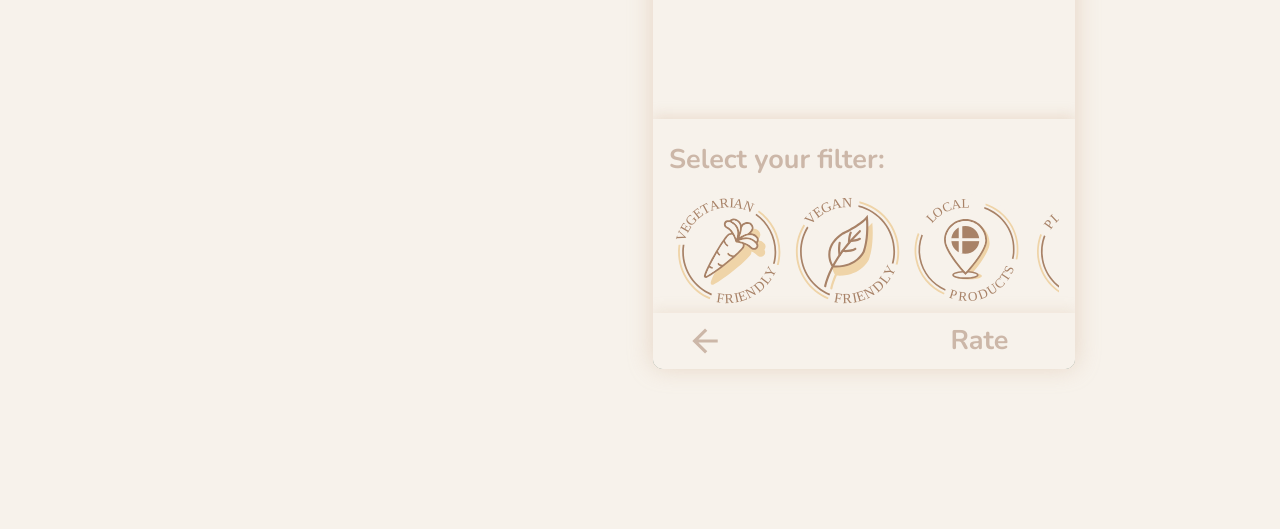
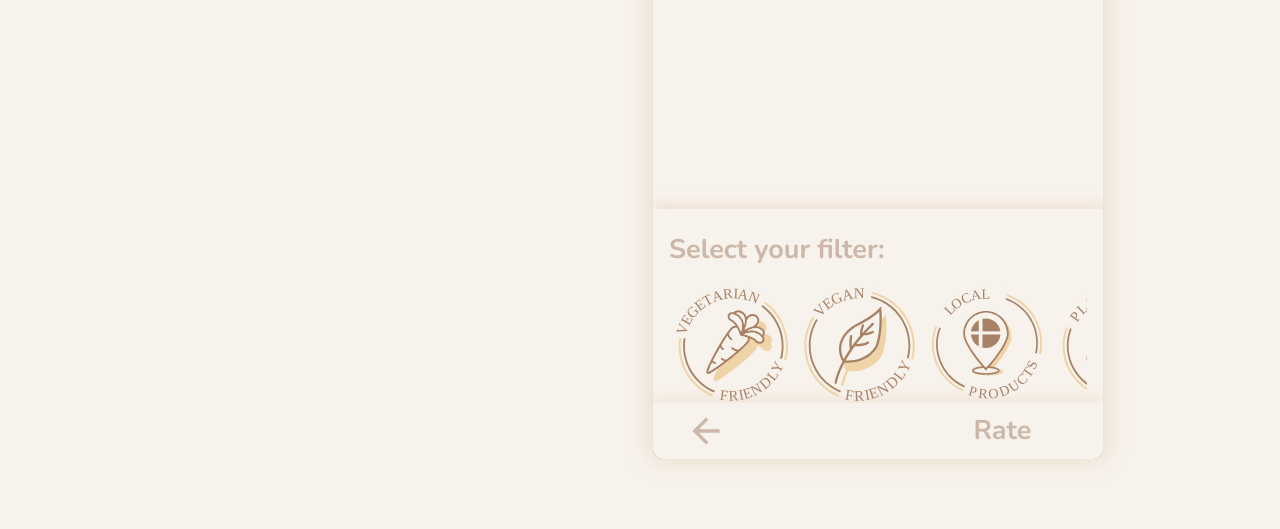
Before and after one commit to otoxiep95/karma, a website: page code/rate/index-rate.html in a window 1280 px wide. Shown: the part 271-800 px from the top of the page. Drawn offline with nearby package versions, Linux system fonts and the light colour scheme; no server answers.

Commit message:
rating box responsive

```diff
--- a/code/css/scss/modules/_range.scss
+++ b/code/css/scss/modules/_range.scss
@@ -1,14 +1,80 @@
 @import "variables";
 
 //////////////////////////
+// RATE CONTENT - BODY  //
+
+.rate__content {
+  position: fixed;
+}
+
+// for desktop
+@include for-tablet-portrait-up {
+  .rate__content {
+    @include size(100vw, 100vh);
+    margin-top: 20vh;
+    padding: $padding-body-desk;
+    display: grid;
+    grid-template-columns: 1fr 1fr;
+    grid-gap: 2.6rem;
+    &__title {
+      grid-column: 1/2;
+      padding: 0;
+    }
+    // rate__container
+    &__rate-window {
+      grid-column: 2/3;
+      grid-row: 1/-1;
+    }
+  }
+}
+
+/////////////////////////////////////
+//    RATE CONTAINER / WINDOW      //
+
+.rate__container {
+  // mobile
+  @include size(100vw, 100vh);
+
+  //desktop
+  @include for-tablet-portrait-up {
+    @include size(450px, 570px);
+    position: relative;
+    overflow: hidden;
+    @include box-shadow($ourshadow, $brown, 0.4);
+    border-radius: $round-corner;
+  }
+}
+
+/////////////////////////////////////
+/////////    RANGE STYLE      //////
+
+.rate__page {
+  // general
+  display: block;
+  @include size(100%, 100%);
+  position: absolute;
+}
+
+.range__thumb__container {
+  @include size(100vw, 70vh);
+  margin: 15vh 0;
+  touch-action: none;
+  //position: relative; // for the scale
+  @include for-tablet-portrait-up {
+    width: 100%;
+    height: 399px;
+    margin: 85.5px 0;
+  }
+}
 
 .range__fill {
+  // general
   width: 100vw;
   height: 50vh;
   position: fixed;
   bottom: 0vh;
   transition: none;
-  //border-top: dashed 5px white;
+  // border top
   &:before {
     content: "";
     position: absolute;
@@ -21,60 +87,48 @@
     width: 200%;
     height: auto;
     transform: translateX(-30%);
-    // transform: translate3d(5%, -50%);
   }
   // desktop
   @include for-tablet-portrait-up {
     position: absolute;
-    @include size(100%, 50%);
+    @include size(100%, 285px);
   }
 }
 
-.range__keyword {
-  width: fit-content;
-  height: fit-content;
-  padding: 0;
+.range__thumb {
+  @include size(100px, 100px);
   position: absolute;
-  top: -2vh;
-  left: 17vw;
-  padding: 0px 1.6rem;
-  background-color: $verylightbeige;
-}
-
-.range__thumb {
+  right: 3vw;
+  top: calc(50% - 50px);
   background-image: url("background-img/vegan.svg");
   background-position: center;
   background-size: contain;
   background-repeat: no-repeat;
-  position: absolute;
-  right: 3vw;
-  top: calc(50% - 50px);
-}
-
-.range__thumb {
-  width: 100px;
-  height: 100px;
+  border-radius: 50%;
   border: 10px solid rgba($lightgreen, 0.7);
   transition: none;
-  // transition: color 3s ease;
-  border-radius: 50%;
   touch-action: none;
   user-select: none;
   z-index: 5;
 }
-.range__thumb:active {
-  background-color: rgba(168, 218, 220, 1);
-}
+
+// .range__thumb:active {
+//   background-color: rgba(168, 218, 220, 1);
+// }
+
 .range__thumb:hover {
   cursor: pointer;
   border-width: 20px;
 }
 
 .range__scale {
-  position: absolute;
-  left: 3vw;
+  @include size(30px, 100%);
   width: 30px;
-  height: 100%;
+  height: 70vh;
+  //position: fixed;
+  // top: 0;
+  // left: 3vw;
+  margin: 15vh 0 15vh 3vw;
   border-left: 5px solid white;
   display: grid;
   grid-template-rows: repeat(10, 1fr);
@@ -82,51 +136,27 @@
     @include size(25px, 5px);
     background-color: white;
   }
-}
-
-/////////// DESKTOP STYLE ///////////
-
-.rate__container {
-  // mobile
-  @include size(100vw, 100vh);
-
-  //desktop
   @include for-tablet-portrait-up {
-    @include size(33vw, 60vh);
-    position: relative;
-    overflow: hidden;
-    @include box-shadow($ourshadow, $brown, 0.4);
-    border-radius: $round-corner;
+    left: 3%;
+    height: calc(570px - (85.5px * 2));
+    margin: 85.5px 0 85.5px 3%;
   }
 }
 
-.rate__content {
-  position: fixed;
-}
-
-@include for-tablet-portrait-up {
-  .rate__content {
-    @include size(100vw, 100vh);
-    margin-top: 20vh;
-    padding: $padding-body-desk;
-
-    display: grid;
-    grid-template-columns: 1fr 1fr;
-    // grid-template-rows: 1fr 1fr 1fr 1fr auto;
-    grid-gap: 2.6rem;
-    &__title {
-      grid-column: 1/2;
-      padding: 0;
-    }
-
-    &__rate-window {
-      grid-column: 2/3;
-      grid-row: 1/-1;
-    }
+.range__keyword {
+  @include size(fit-content, fit-content);
+  position: absolute;
+  top: -2vh;
+  left: 17vw;
+  padding: 0px 1.6rem;
+  background-color: $verylightbeige;
+  @include for-tablet-portrait-up {
+    left: 3%;
   }
 }
 
 ///////// RATE STEPS STYLE //////////
+//////// INTRO AND CONCLUSION ///////
 
 .rate__intro {
   display: block;
@@ -159,12 +189,7 @@
   }
 }
 
-.rate__page {
-  display: block;
-  @include size(100%, 100%);
-}
-
-//////// RATE PAGE ///////////
+//////// BUTTONS ///////////
 
 .button__submit,
 .button__submit--rating {
@@ -179,6 +204,14 @@
     padding: 0;
     margin: auto;
   }
+}
+
+.button__submit--rating {
+  display: none;
+}
+
+.rate-link--next {
+  display: none;
 }
 
 // BADGES
@@ -197,27 +230,3 @@
   background-color: $orange;
   border: solid 3px $orange;
 }
-
-// BUTTONS
-
-.button__submit--rating {
-  display: none;
-}
-
-.rate-link--next {
-  display: none;
-}
-
-/* DONT TOUCH */
-
-.range__thumb__container {
-  width: 100%;
-  height: 70vh;
-  margin: 15vh 0;
-  border-radius: 7px;
-  touch-action: none;
-  position: relative; // for the scale
-  @include for-tablet-portrait-up {
-    height: 70%;
-  }
-}
--- a/code/rate/rate.js
+++ b/code/rate/rate.js
@@ -66,11 +66,13 @@ function drag(e) {
 
 // FIX VALUE - responsive
 var w = window.innerHeight;
+var pageHeight = document.querySelector(".rate__page").offsetHeight;
 var containerHeight = document.querySelector(".range__thumb__container")
   .offsetHeight;
-var marginBottomHeight = (w - containerHeight) / 2;
+var marginBottomHeight = (pageHeight - containerHeight) / 2;
 
-//console.log("margin bottom is:" + marginBottomHeight);
+console.log(pageHeight);
+console.log("margin bottom is:" + marginBottomHeight);
 
 var scaleLevels = containerHeight / 11;
 
@@ -122,9 +124,9 @@ function setTranslate(xPos, yPos, el) {
   el.style.transform = "translateY(" + yPos + "px)";
   var yPosPixel = yPos + "px";
   document.querySelector(".range__fill").style.height =
-    "calc(50% - " + yPosPixel + ")";
+    pageHeight / 2 - yPos + "px";
 
-  //console.log("yPos is:" + yPos);
+  // console.log("page height is :" + pageHeight);
 
   // return the rate
   switch (true) {
```
Also changed, not shown: code/css/main.css.
